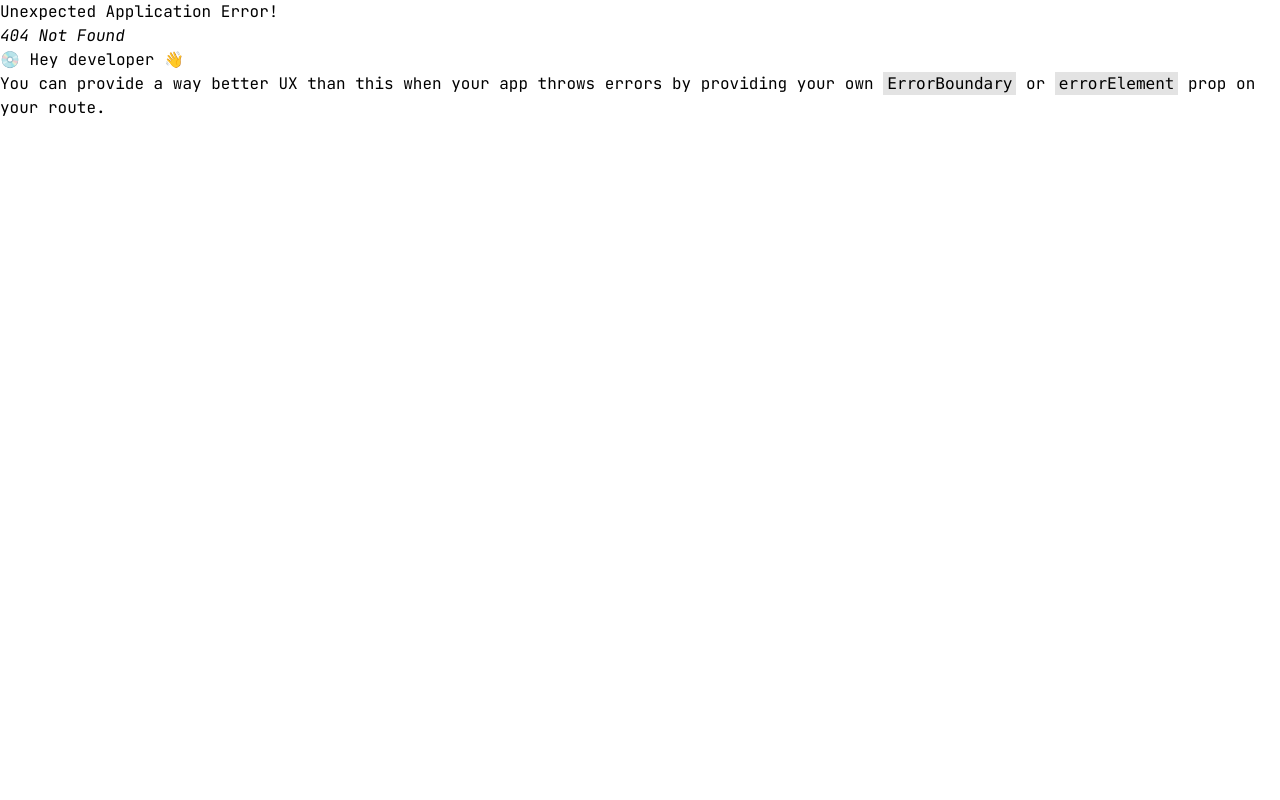
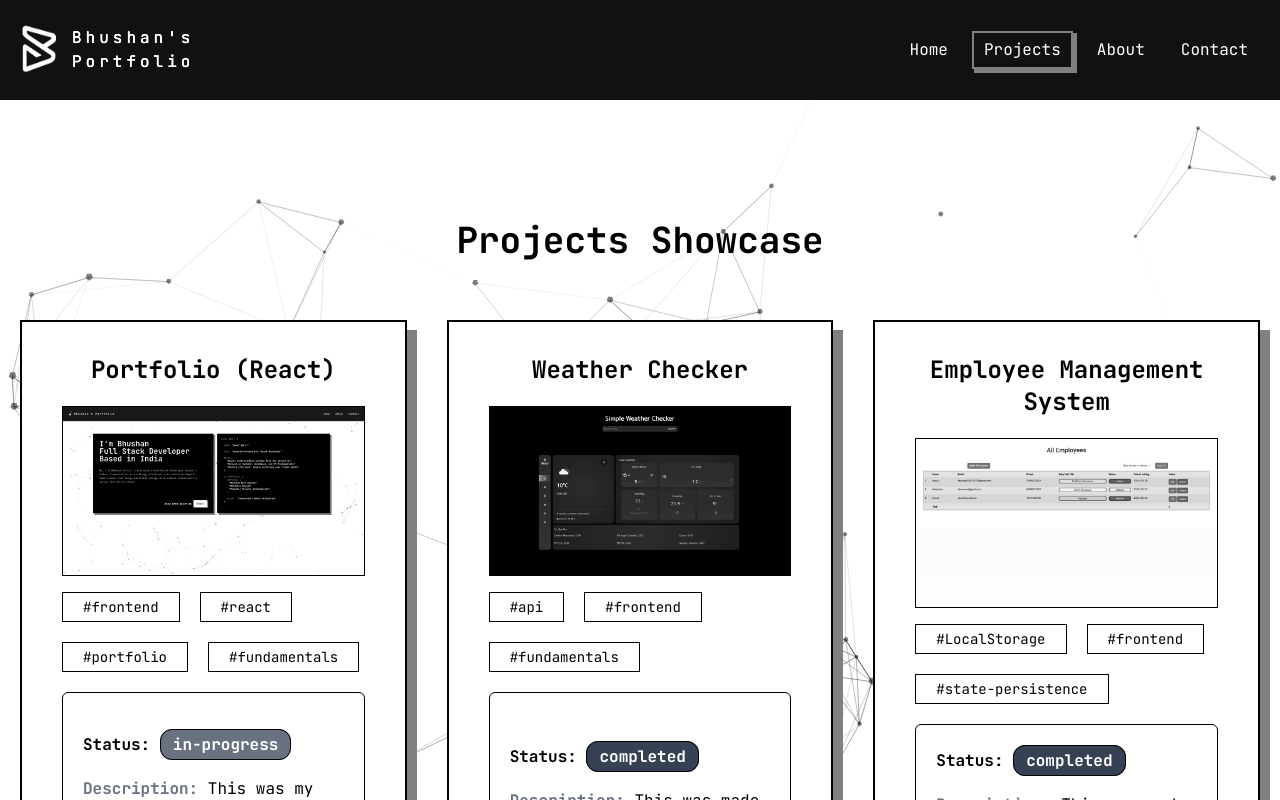
Before and after one commit to bhushanpatil288/PortfolioReact, a React (Vite) app: page /projects in a window 1280 px wide. Before the commit this address had no page. Shown: the top 800 px of the page. Built offline with nearby package versions, Linux system fonts and the light colour scheme.

Commit message:
[add] - projects page

```diff
--- a/src/components/common/Modal.jsx
+++ b/src/components/common/Modal.jsx
@@ -10,7 +10,6 @@ import {
 import { ExclamationTriangleIcon } from "@heroicons/react/24/outline";
 
 export default function Example({ project }) {
-  console.log(project);
   const [open, setOpen] = useState(false);
 
   return (
--- a/src/components/main/ProjectSection/ProjectSections.jsx
+++ b/src/components/main/ProjectSection/ProjectSections.jsx
@@ -2,7 +2,7 @@ import { NavLink } from "react-router-dom";
 
 import "./projectSection.css";
 import ProjectCards from "../../common/ProjectCards.jsx";
-import { projectsPreview } from "../../../constants/constants";
+import { projectsPreview } from "../../../constants/constants.js";
 
 function ProjectSections() {
   return (
--- /dev/null
+++ b/src/components/projectsPage/ProjectsP.jsx
@@ -0,0 +1,20 @@
+import { allProjects } from "../../constants/constants"
+import ProjectCards from "../common/ProjectCards"
+
+function ProjectsP() {
+  return (
+    <div>
+      <section className="mt-30">
+      <div className="container mx-auto">
+        <h2 className="font-bold text-4xl text-center">Projects Showcase</h2>
+
+        <div className="mt-10">
+          <ProjectCards projectsPreview={allProjects} />
+        </div>
+      </div>
+    </section>
+    </div>
+  )
+}
+
+export default ProjectsP
--- a/src/constants/constants.js
+++ b/src/constants/constants.js
@@ -9,6 +9,13 @@ export const navLinks = [
         route: '/',
         target: "_self",
         title: "Visit Home page"
+    },
+    {
+        name: "Projects",
+        url: "#",
+        route: '/projects',
+        target: "_blank",
+        title: "View all projects"
     },
     {
         name: "About",
@@ -123,6 +130,93 @@ export const projectsPreview = [
     }
 ]
 
+export const allProjects = [
+    {
+        id: "portfolio-react",
+        name: "Portfolio (React)",
+        img: "/images/projects-img/portfolio-react.png",
+
+        type: "personal", // academic | freelance | experiment
+        status: "in-progress", // completed | in-progress | paused
+        year: 2025,
+
+        stack: ["html", "css", "js", "react"],
+
+        description: "This was my project to test my react skills as well as making a fresh portfolio site to showcase my latest skills.",
+
+        highlights: [
+            "Data-driven UI using centralized configuration objects",
+            "Component-based architecture",
+            "Responsive layout with Tailwind",
+            "Focused on clarity over visual noise"
+        ],
+
+        repo: "https://github.com/bhushanpatil288/PortfolioReact",
+        live: "https://portfolio-react-five-opal.vercel.app/",
+
+        tags: [
+            "frontend",
+            "react",
+            "portfolio",
+            "fundamentals"
+        ]
+    },
+    {
+        id: "simple-weather-checker",
+        name: "Weather Checker",
+        img: "/images/projects-img/simple-weather-checker.png",
+
+        type: "academic",
+        status: "completed",
+        year: 2025,
+
+        stack: ["html", "css", "js"],
+
+        description: "This was made as an assignment in Red and White Multimedia Institute as a part of learning api",
+
+        highlights: [
+            "using public api",
+            "Making use of api data to update ui"
+        ],
+
+        repo: "https://github.com/bhushanpatil288/weather-api",
+        live: "https://bhushanpatil288.github.io/weather-api/",
+
+        tags: [
+            "api",
+            "frontend",
+            "fundamentals"
+        ]
+    },
+    {
+        id: "ems",
+        name: "Employee Management System",
+        img: "/images/projects-img/ems.png",
+
+        type: "academic",
+        status: "completed",
+        year: 2025,
+
+        stack: ["html", "css", "js"],
+
+        description: "This was made as an assignment in Red and White Multimedia Institute as a part of learning localStorage",
+
+        highlights: [
+            "using localStorage for persistence of state",
+            "multipage data sharing"
+        ],
+
+        repo: "https://github.com/bhushanpatil288/EMSAssignmentProject",
+        live: "https://bhushanpatil288.github.io/EMSAssignmentProject/",
+
+        tags: [
+            "LocalStorage",
+            "frontend",
+            "state-persistence"
+        ]
+    }
+]
+
 // projects end
 
 // main end
--- a/src/main.jsx
+++ b/src/main.jsx
@@ -2,7 +2,7 @@ import { createRoot } from 'react-dom/client'
 import { createBrowserRouter, RouterProvider } from 'react-router-dom'
 import './index.css'
 import Layout from './Layout.jsx'
-import { Home, About } from './pages/Index.js'
+import { Home, About, Projects } from './pages/Index.js'
 
 const router = createBrowserRouter([{
     path : '/',
@@ -11,6 +11,10 @@ const router = createBrowserRouter([{
         {
             path: '',
             element: <Home />
+        },
+        {
+            path: '/projects',
+            element: <Projects />
         },
         {
             path: '/about',
--- a/src/pages/Index.js
+++ b/src/pages/Index.js
@@ -1,4 +1,5 @@
 import About from './About'
 import Home from './Home'
+import Projects from './Projects'
 
-export { Home, About }
+export { Home, About, Projects }
--- /dev/null
+++ b/src/pages/Projects.jsx
@@ -0,0 +1,10 @@
+import ProjectsP from "../components/projectsPage/ProjectsP"
+function Projects() {
+  return (
+    <div>
+      <ProjectsP />
+    </div>
+  )
+}
+
+export default Projects
```
